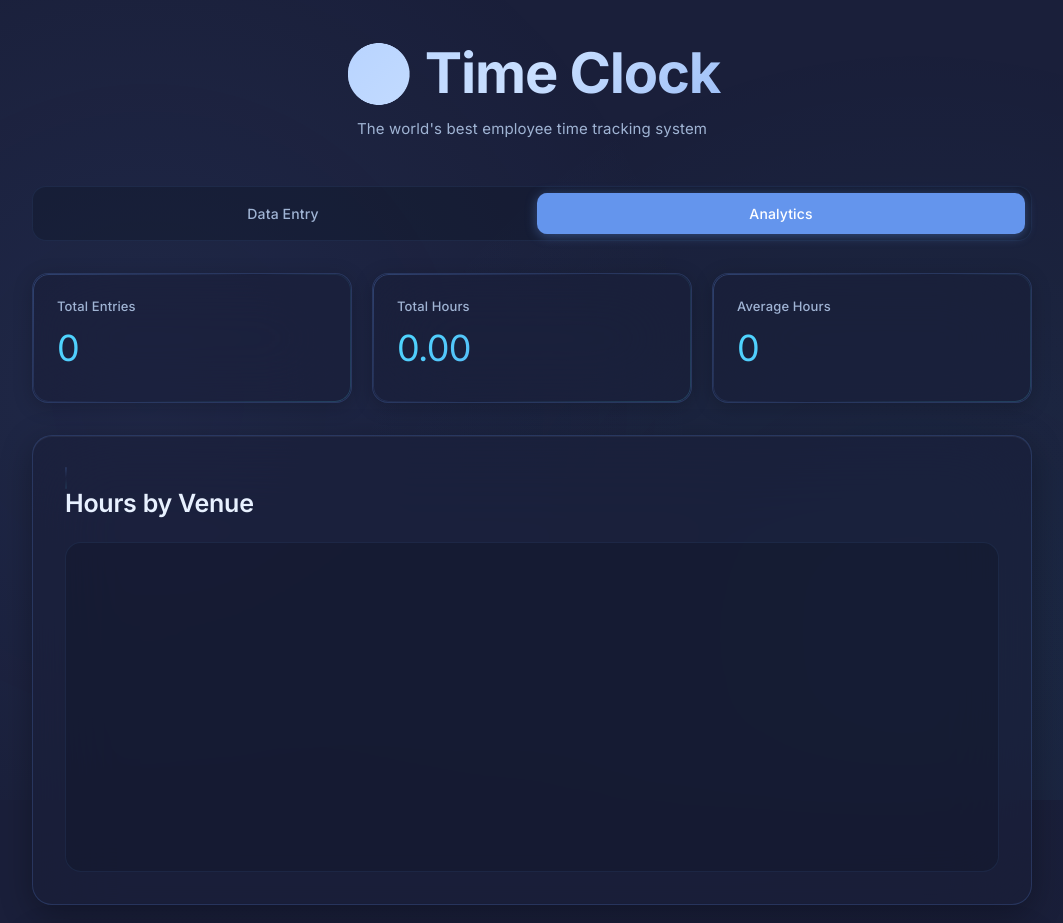
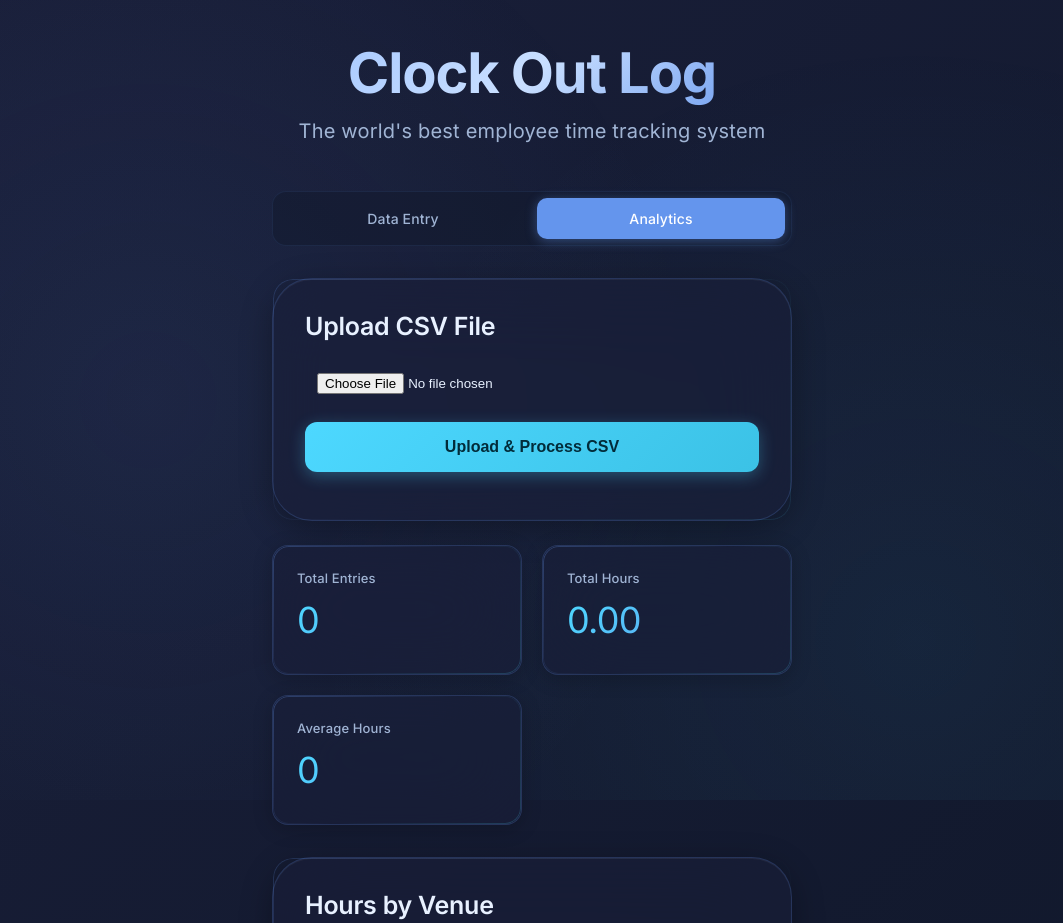
Before and after one commit to TBB1031/clockinapp, a plain HTML site: page analytics.html in a window 1280 px wide. Shown: the top 923 px of the page, without its empty margins (108-1171 px from the left). Drawn offline with Linux system fonts and the light colour scheme.

Commit message:
Refactor analytics.html for layout and styling updates
Removed PWA meta tags and adjusted styles for layout and appearance.

```diff
--- a/analytics.html
+++ b/analytics.html
@@ -5,12 +5,6 @@
   <title>Clock Out Log - Analytics</title>
   <meta name="viewport" content="width=device-width, initial-scale=1.0" />
 
-  <!-- PWA -->
-  <link rel="manifest" href="manifest.json">
-  <meta name="theme-color" content="#020617">
-  <meta name="apple-mobile-web-app-capable" content="yes">
-  <meta name="apple-mobile-web-app-status-bar-style" content="black">
-  <meta name="apple-mobile-web-app-title" content="Time Clock">
   <style>
     @import url('https://fonts.googleapis.com/css2?family=Inter:wght@400;500;600;700&display=swap');
 
@@ -56,7 +50,7 @@
 
     body {
       font-family: 'Inter', -apple-system, BlinkMacSystemFont, 'Segoe UI', sans-serif;
-      background: linear-gradient(150deg, var(--bg-gradient-start) 50%, var(--bg-gradient-end) 800%);
+      background: linear-gradient(135deg, var(--bg-gradient-start) 0%, var(--bg-gradient-end) 100%);
       color: var(--text-primary);
       min-height: 100vh;
       padding: 40px 24px;
@@ -79,8 +73,8 @@
     }
 
     .container {
-      max-width: 1000px;
-      margin: auto;
+      max-width: 520px;
+      margin: 0 auto;
       position: relative;
       z-index: 1;
     }
@@ -101,23 +95,23 @@
     p.subtitle {
       color: var(--text-secondary);
       text-align: center;
-      font-size: 15px;
+      font-size: 20px;
       margin-bottom: 48px;
-      font-weight: 400;
+      font-weight: 200;
       letter-spacing: 0.01em;
     }
 
     .card {
       background: var(--card-bg);
       border: 1px solid var(--card-border);
-      border-radius: 20px;
+      border-radius: 40px;
       padding: 32px;
       margin-bottom: 24px;
       backdrop-filter: blur(40px);
       -webkit-backdrop-filter: blur(40px);
       box-shadow:
-        0 8px 32px var(--black-30),
-        inset 0 1px 0 var(--white-05);
+        0 8px 32px #0000004d,
+        inset 0 1px 0 #ffffff0d;
       position: relative;
     }
 
@@ -130,14 +124,18 @@
 
     .card::before {
       content: '';
-      position: relative;
+      position: absolute;
       inset: 0;
       border-radius: 20px;
       padding: 1px;
       background: linear-gradient(135deg,
-        var(--blue-20) 0%,
+        #6495ed33 0%,
         transparent 50%,
-        var(--cyan-10) 100%);
+        #4dd8ff1a 100%);
+      -webkit-mask: linear-gradient(#fff 0 0) content-box, linear-gradient(#fff 0 0);
+      -webkit-mask-composite: xor;
+      mask: linear-gradient(#fff 0 0) content-box, linear-gradient(#fff 0 0);
+      mask-composite: exclude;
       pointer-events: none;
     }
 
@@ -145,11 +143,11 @@
       display: flex;
       gap: 10px;
       margin-bottom: 32px;
-      background: var(--bg-overlay-40);
+      background: #0f172966;
       padding: 6px;
       fill-opacity: 0.5;
       border-radius: 14px;
-      border: 1px solid var(--blue-10);
+      border: 1px solid #6495ed1a;
     }
 
     .tab {
@@ -181,7 +179,7 @@
     }
 
     table {
-      width: fit-content;
+      width: fit;
       border-collapse: collapse;
       font-size: 14px;
     }
@@ -226,7 +224,7 @@
 
     .bar {
       flex: 1;
-      background: linear-gradient(180deg, var(--primary-blue) 0%, var(--blue-40) 100%);
+      background: linear-gradient(180deg, var(--primary-blue) 0%, #6495ed66 100%);
       border-radius: 8px 8px 0 0;
       position: relative;
       transition: all 0.3s ease;
@@ -235,7 +233,7 @@
     }
 
     .bar:hover {
-      background: linear-gradient(180deg, var(--accent-cyan) 0%, var(--cyan-40) 100%);
+      background: linear-gradient(180deg, var(--accent-cyan) 0%, #4dd7fd5b 100%);
       box-shadow: 0 6px 24px var(--cyan-40);
       transform: translateY(-4px);
     }
@@ -333,13 +331,25 @@
 
 <body>
   <div class="container">
-    <h1>🕒 Time Clock</h1>
+    <h1>Clock Out Log</h1>
     <p class="subtitle">The world's best employee time tracking system</p>
 
     <!-- TABS -->
     <div class="tabs">
       <a href="index.html" class="tab">Data Entry</a>
       <a href="analytics.html" class="tab active">Analytics</a>
+    </div>
+
+    <!-- CSV UPLOAD -->
+    <div class="card">
+      <h2>Upload CSV File</h2>
+      <div style="display: flex; flex-direction: column; gap: 16px;">
+        <input type="file" id="csvFileInput" accept=".csv" style="padding: 12px; cursor: pointer;" />
+        <button onclick="uploadCSV()" style="width: 100%; padding: 16px; background: linear-gradient(135deg, #4dd8ff 0%, #3bc2e6 100%); color: #022c3a; font-weight: 600; border: none; border-radius: 12px; cursor: pointer; font-size: 16px; box-shadow: 0 4px 16px rgba(77, 216, 255, 0.3); transition: all 0.3s ease;">
+          Upload & Process CSV
+        </button>
+        <div id="uploadStatus" style="text-align: center; font-size: 14px; color: var(--text-secondary);"></div>
+      </div>
     </div>
 
     <!-- STATS -->
@@ -415,8 +425,8 @@
             <td>${log.date}</td>
             <td>${log.name}</td>
             <td>${log.job}</td>
-            <td>${log.timeInFormatted || formatTime(new Date(log.timeInISO || log.timeIn))}</td>
-            <td>${log.timeOutFormatted || formatTime(new Date(log.timeOutISO || log.timeOut))}</td>
+            <td>${log.timeInFormatted || formatTime(new Date(log.timeIn))}</td>
+            <td>${log.timeOutFormatted || formatTime(new Date(log.timeOut))}</td>
             <td>${log.hours}</td>
           </tr>
         `);
```
